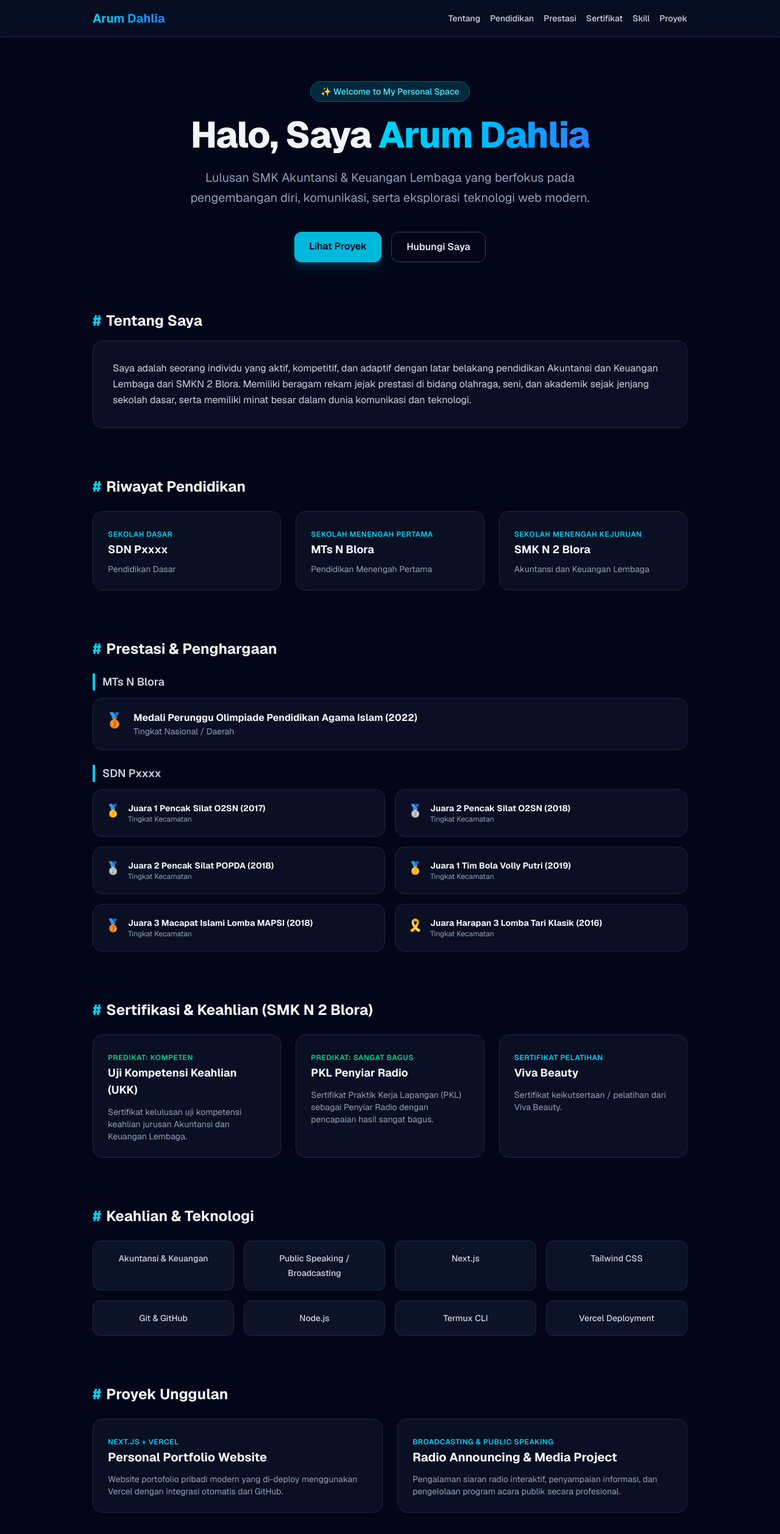
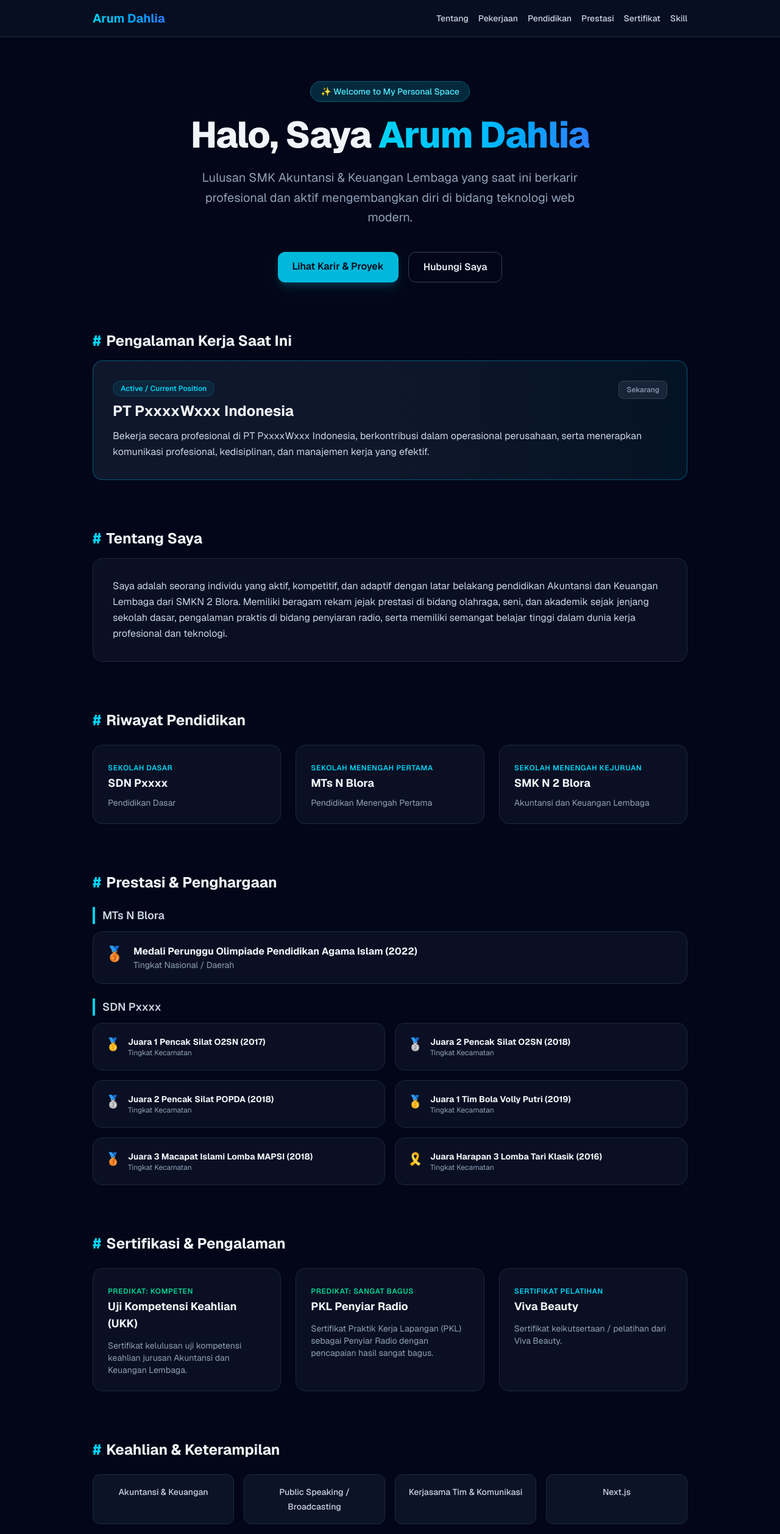
Before and after one commit to arumdahlia67-rgb/my-portofolio, a Next.js app: page / in a window 1280 px wide. Shown: the top 2515 px of the page at 61% size. Built offline with nearby package versions, Linux system fonts and the light colour scheme.

Commit message:
tambah pengalaman kerja saat ini di PT PxxxxWxxx Indonesia

```diff
--- a/app/page.tsx
+++ b/app/page.tsx
@@ -7,13 +7,13 @@ export default function Home() {
           <span className="text-xl font-bold bg-gradient-to-r from-cyan-400 to-blue-500 bg-clip-text text-transparent">
             Arum Dahlia
           </span>
-          <div className="flex gap-4 text-sm font-medium text-slate-300">
-            <a href="#about" className="hover:text-cyan-400 transition">Tentang</a>
-            <a href="#education" className="hover:text-cyan-400 transition">Pendidikan</a>
-            <a href="#achievements" className="hover:text-cyan-400 transition">Prestasi</a>
-            <a href="#certifications" className="hover:text-cyan-400 transition">Sertifikat</a>
-            <a href="#skills" className="hover:text-cyan-400 transition">Skill</a>
-            <a href="#projects" className="hover:text-cyan-400 transition">Proyek</a>
+          <div className="flex gap-4 text-sm font-medium text-slate-300 overflow-x-auto py-1">
+            <a href="#about" className="hover:text-cyan-400 transition whitespace-nowrap">Tentang</a>
+            <a href="#work" className="hover:text-cyan-400 transition whitespace-nowrap">Pekerjaan</a>
+            <a href="#education" className="hover:text-cyan-400 transition whitespace-nowrap">Pendidikan</a>
+            <a href="#achievements" className="hover:text-cyan-400 transition whitespace-nowrap">Prestasi</a>
+            <a href="#certifications" className="hover:text-cyan-400 transition whitespace-nowrap">Sertifikat</a>
+            <a href="#skills" className="hover:text-cyan-400 transition whitespace-nowrap">Skill</a>
           </div>
         </div>
       </nav>
@@ -28,14 +28,14 @@ export default function Home() {
             Halo, Saya <span className="bg-gradient-to-r from-cyan-400 via-sky-400 to-blue-500 bg-clip-text text-transparent">Arum Dahlia</span>
           </h1>
           <p className="text-slate-400 text-lg md:text-xl max-w-2xl mx-auto leading-relaxed">
-            Lulusan SMK Akuntansi & Keuangan Lembaga yang berfokus pada pengembangan diri, komunikasi, serta eksplorasi teknologi web modern.
+            Lulusan SMK Akuntansi & Keuangan Lembaga yang saat ini berkarir profesional dan aktif mengembangkan diri di bidang teknologi web modern.
           </p>
           <div className="flex justify-center gap-4 pt-4">
             <a
-              href="#projects"
+              href="#work"
               className="px-6 py-3 rounded-xl bg-cyan-500 hover:bg-cyan-400 text-slate-950 font-semibold transition shadow-lg shadow-cyan-500/20"
             >
-              Lihat Proyek
+              Lihat Karir & Proyek
             </a>
             <a
               href="mailto:arumdahlia67@gmail.com"
@@ -46,6 +46,29 @@ export default function Home() {
           </div>
         </section>
 
+        {/* Pekerjaan Saat Ini */}
+        <section id="work" className="space-y-4">
+          <h2 className="text-2xl font-bold text-slate-100 flex items-center gap-2">
+            <span className="text-cyan-400">#</span> Pengalaman Kerja Saat Ini
+          </h2>
+          <div className="bg-gradient-to-r from-slate-900 via-slate-900 to-cyan-950/30 border border-cyan-500/40 p-6 md:p-8 rounded-2xl space-y-3 relative overflow-hidden">
+            <div className="flex justify-between items-start flex-wrap gap-2">
+              <div>
+                <span className="inline-block px-3 py-1 bg-cyan-500/10 text-cyan-400 border border-cyan-500/20 rounded-full text-xs font-semibold mb-2">
+                  Active / Current Position
+                </span>
+                <h3 className="text-2xl font-bold text-slate-100">PT PxxxxWxxx Indonesia</h3>
+              </div>
+              <span className="text-xs font-medium text-slate-400 bg-slate-800/80 px-3 py-1.5 rounded-lg border border-slate-700">
+                Sekarang
+              </span>
+            </div>
+            <p className="text-slate-300 leading-relaxed text-sm md:text-base">
+              Bekerja secara profesional di PT PxxxxWxxx Indonesia, berkontribusi dalam operasional perusahaan, serta menerapkan komunikasi profesional, kedisiplinan, dan manajemen kerja yang efektif.
+            </p>
+          </div>
+        </section>
+
         {/* About Section */}
         <section id="about" className="space-y-4">
           <h2 className="text-2xl font-bold text-slate-100 flex items-center gap-2">
@@ -53,7 +76,7 @@ export default function Home() {
           </h2>
           <div className="bg-slate-900/60 border border-slate-800 p-6 md:p-8 rounded-2xl space-y-4">
             <p className="text-slate-300 leading-relaxed">
-              Saya adalah seorang individu yang aktif, kompetitif, dan adaptif dengan latar belakang pendidikan Akuntansi dan Keuangan Lembaga dari SMKN 2 Blora. Memiliki beragam rekam jejak prestasi di bidang olahraga, seni, dan akademik sejak jenjang sekolah dasar, serta memiliki minat besar dalam dunia komunikasi dan teknologi.
+              Saya adalah seorang individu yang aktif, kompetitif, dan adaptif dengan latar belakang pendidikan Akuntansi dan Keuangan Lembaga dari SMKN 2 Blora. Memiliki beragam rekam jejak prestasi di bidang olahraga, seni, dan akademik sejak jenjang sekolah dasar, pengalaman praktis di bidang penyiaran radio, serta memiliki semangat belajar tinggi dalam dunia kerja profesional dan teknologi.
             </p>
           </div>
         </section>
@@ -157,7 +180,7 @@ export default function Home() {
         {/* Sertifikasi & Pengalaman SMK */}
         <section id="certifications" className="space-y-6">
           <h2 className="text-2xl font-bold text-slate-100 flex items-center gap-2">
-            <span className="text-cyan-400">#</span> Sertifikasi & Keahlian (SMK N 2 Blora)
+            <span className="text-cyan-400">#</span> Sertifikasi & Pengalaman
           </h2>
           <div className="grid md:grid-cols-3 gap-6">
             <div className="bg-slate-900/60 border border-slate-800 p-6 rounded-2xl space-y-3 hover:border-cyan-500/50 transition">
@@ -187,10 +210,10 @@ export default function Home() {
         {/* Skills Section */}
         <section id="skills" className="space-y-6">
           <h2 className="text-2xl font-bold text-slate-100 flex items-center gap-2">
-            <span className="text-cyan-400">#</span> Keahlian & Teknologi
+            <span className="text-cyan-400">#</span> Keahlian & Keterampilan
           </h2>
           <div className="grid grid-cols-2 md:grid-cols-4 gap-4">
-            {['Akuntansi & Keuangan', 'Public Speaking / Broadcasting', 'Next.js', 'Tailwind CSS', 'Git & GitHub', 'Node.js', 'Termux CLI', 'Vercel Deployment'].map((skill) => (
+            {['Akuntansi & Keuangan', 'Public Speaking / Broadcasting', 'Kerjasama Tim & Komunikasi', 'Next.js', 'Tailwind CSS', 'Git & GitHub', 'Node.js', 'Vercel Deployment'].map((skill) => (
               <div
                 key={skill}
                 className="bg-slate-900/80 border border-slate-800 p-4 rounded-xl text-center hover:border-cyan-500/50 transition group"
@@ -202,29 +225,6 @@ export default function Home() {
             ))}
           </div>
         </section>
-
-        {/* Projects Section */}
-        <section id="projects" className="space-y-6">
-          <h2 className="text-2xl font-bold text-slate-100 flex items-center gap-2">
-            <span className="text-cyan-400">#</span> Proyek Unggulan
-          </h2>
-          <div className="grid md:grid-cols-2 gap-6">
-            <div className="bg-slate-900/60 border border-slate-800 p-6 rounded-2xl space-y-3 hover:border-slate-700 transition">
-              <span className="text-xs font-semibold text-cyan-400 tracking-wider uppercase">Next.js + Vercel</span>
-              <h3 className="text-xl font-bold text-slate-100">Personal Portfolio Website</h3>
-              <p className="text-slate-400 text-sm">
-                Website portofolio pribadi modern yang di-deploy menggunakan Vercel dengan integrasi otomatis dari GitHub.
-              </p>
-            </div>
-            <div className="bg-slate-900/60 border border-slate-800 p-6 rounded-2xl space-y-3 hover:border-slate-700 transition">
-              <span className="text-xs font-semibold text-cyan-400 tracking-wider uppercase">Broadcasting & Public Speaking</span>
-              <h3 className="text-xl font-bold text-slate-100">Radio Announcing & Media Project</h3>
-              <p className="text-slate-400 text-sm">
-                Pengalaman siaran radio interaktif, penyampaian informasi, dan pengelolaan program acara publik secara profesional.
-              </p>
-            </div>
-          </div>
-        </section>
       </div>
 
       {/* Footer */}
```
